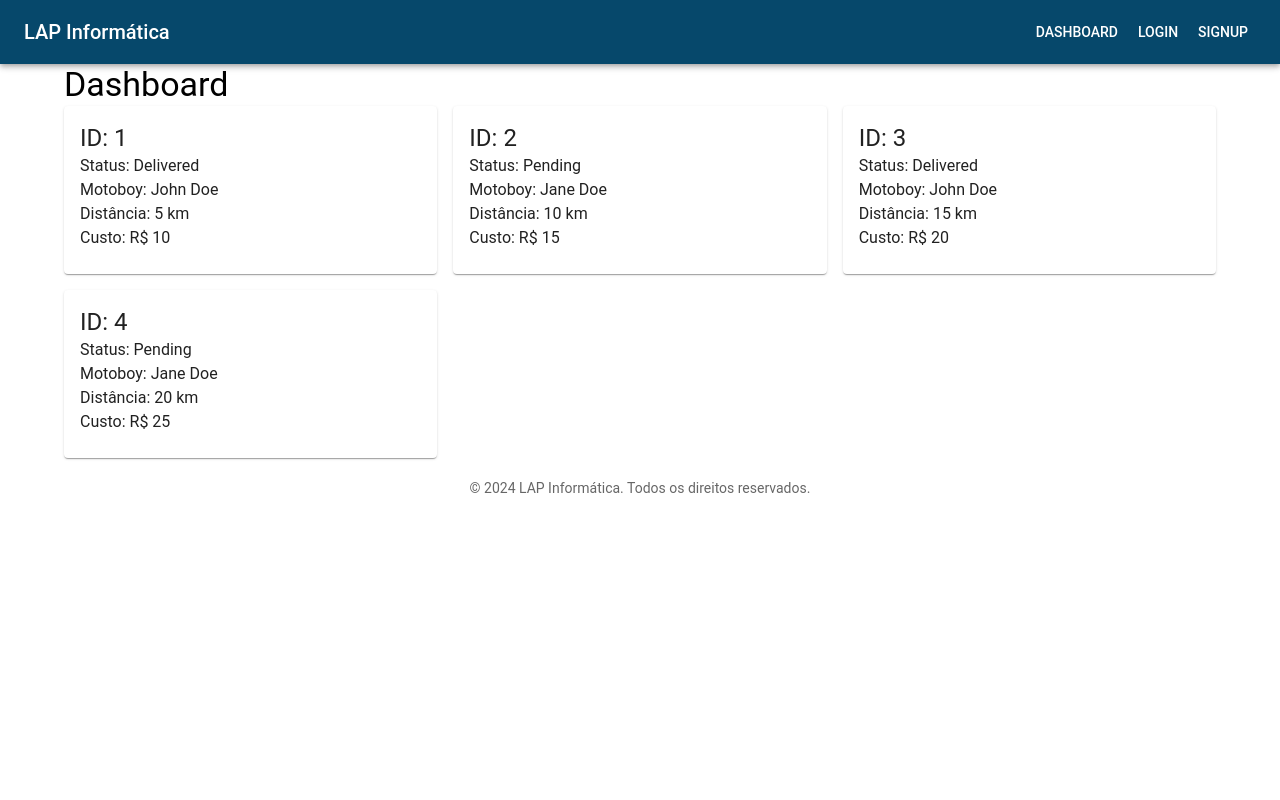
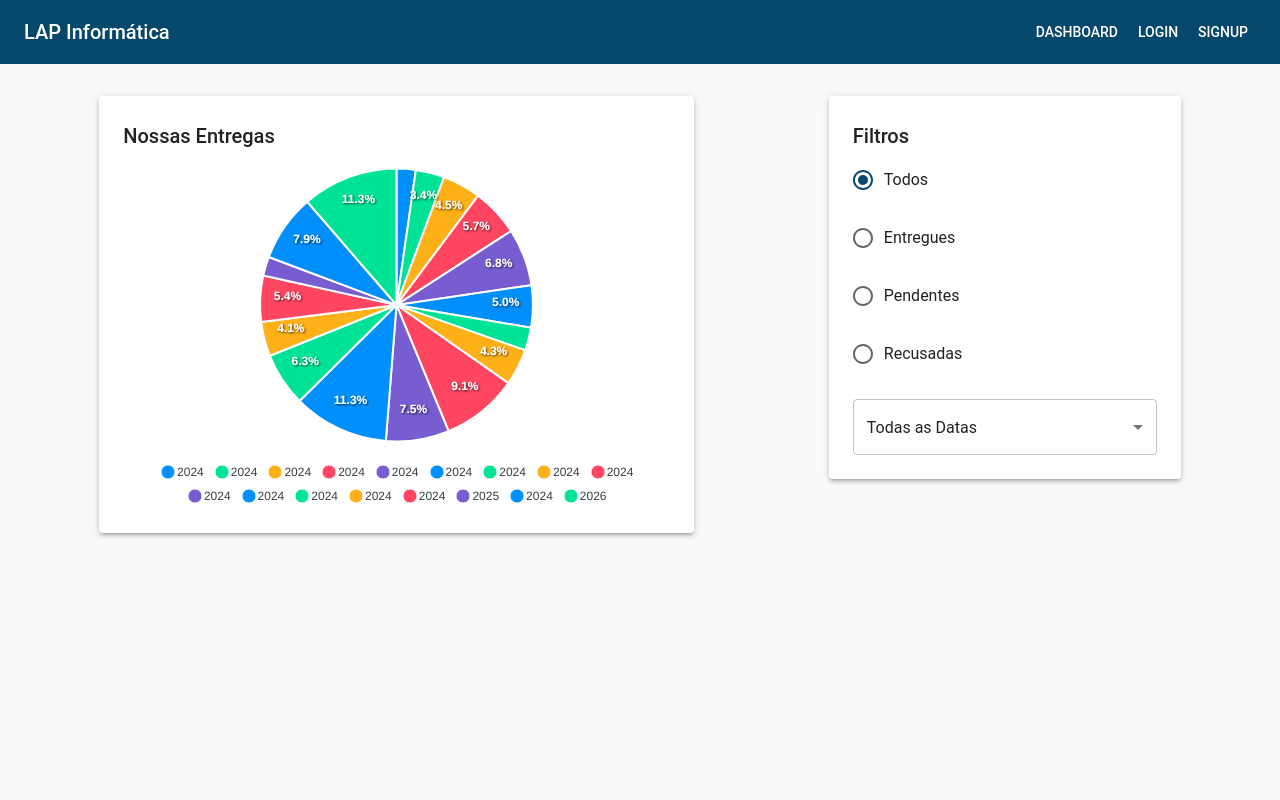
Before and after one commit to SSH-Transports/frontend, a React (Create React App) app: page /dashboard in a window 1280 px wide. Shown: the top 800 px of the page. Built offline with nearby package versions, Linux system fonts and the light colour scheme; no server answers.

Commit message:
✨ feat: Update mock delivery data and enhance Dashboard with filtering and charting features

```diff
--- a/src/data/deliveries.ts
+++ b/src/data/deliveries.ts
@@ -1,30 +1,138 @@
 export const deliveries_mock = [
   {
     id: '1',
-      status: 'Delivered',
+    status: 'Entregue',
     cost: 10,
     motoboy: 'John Doe',
     distance: 5,
+    date: '2024-08-20',
   },
   {
     id: '2',
-      status: 'Pending',
+    status: 'Pendente',
     cost: 15,
     motoboy: 'Jane Doe',
     distance: 10,
+    date: '2024-11-19',
   },
   {
     id: '3',
-      status: 'Delivered',
+    status: 'Entregue',
     cost: 20,
     motoboy: 'John Doe',
     distance: 15,
+    date: '2024-11-18',
   },
   {
     id: '4',
-      status: 'Pending',
+    status: 'Pendente',
     cost: 25,
     motoboy: 'Jane Doe',
     distance: 20,
-    }
+    date: '2024-11-17',
+  },
+  {
+    id: '5',
+    status: 'Entregue',
+    cost: 30,
+    motoboy: 'Sam Smith',
+    distance: 12,
+    date: '2024-11-23',
+  },
+  {
+    id: '6',
+    status: 'Entregue',
+    cost: 22,
+    motoboy: 'Chris Evans',
+    distance: 8,
+    date: '2024-11-10',
+  },
+  {
+    id: '7',
+    status: 'Recusada',
+    cost: 12,
+    motoboy: 'Mark Ruffalo',
+    distance: 6,
+    date: '2024-11-05',
+  },
+  {
+    id: '8',
+    status: 'Pendente',
+    cost: 19,
+    motoboy: 'Jane Doe',
+    distance: 14,
+    date: '2024-11-25',
+  },
+  {
+    id: '9',
+    status: 'Entregue',
+    cost: 40,
+    motoboy: 'Chris Hemsworth',
+    distance: 25,
+    date: '2024-11-22',
+  },
+  {
+    id: '10',
+    status: 'Entregue',
+    cost: 33,
+    motoboy: 'Robert Downey',
+    distance: 18,
+    date: '2024-11-03',
+  },
+  {
+    id: '11',
+    status: 'Pendente',
+    cost: 50,
+    motoboy: 'Scarlett Johansson',
+    distance: 30,
+    date: '2024-11-12',
+  },
+  {
+    id: '12',
+    status: 'Recusada',
+    cost: 28,
+    motoboy: 'Tom Hiddleston',
+    distance: 11,
+    date: '2024-11-07',
+  },
+  {
+    id: '13',
+    status: 'Entregue',
+    cost: 18,
+    motoboy: 'Chris Pratt',
+    distance: 9,
+    date: '2024-11-23',
+  },
+  {
+    id: '14',
+    status: 'Pendente',
+    cost: 24,
+    motoboy: 'Emma Stone',
+    distance: 15,
+    date: '2024-11-23',
+  },
+  {
+    id: '15',
+    status: 'Recusada',
+    cost: 10,
+    motoboy: 'Ryan Reynolds',
+    distance: 7,
+    date: '2025-11-30',
+  },
+  {
+    id: '16',
+    status: 'Entregue',
+    cost: 35,
+    motoboy: 'Gal Gadot',
+    distance: 20,
+    date: '2024-12-03',
+  },
+  {
+    id: '17',
+    status: 'Pendente',
+    cost: 50,
+    motoboy: 'Henry Cavill',
+    distance: 30,
+    date: '2026-11-22',
+  },
 ]
--- a/src/pages/Dashboard.tsx
+++ b/src/pages/Dashboard.tsx
@@ -1,24 +1,180 @@
-import React, { useEffect, useState } from 'react'
-import { Container, Typography } from '@mui/material'
-import DeliveryList from '../components/DeliveryList'
-import axios from 'axios'
-import { deliveries_mock } from '../data'
-const Dashboard: React.FC = () => {
-  const [deliveries, setDeliveries] = useState([])
+import React, { useState } from 'react'
+import Chart from 'react-apexcharts'
+import dayjs from 'dayjs'
+import {
+  Box,
+  Typography,
+  RadioGroup,
+  FormControlLabel,
+  Radio,
+  Paper,
+  MenuItem,
+  Select,
+} from '@mui/material'
+import { deliveries_mock } from '../data/deliveries'
 
-  useEffect(() => {
-    const fetchDeliveries = async () => {
-      const response = await axios.get('/deliveries')
-      setDeliveries(response.data)
+const getDateRange = (filter: string) => {
+  const now = new Date()
+  const start = new Date()
+  const end = new Date()
+
+  switch (filter) {
+    case 'Today':
+      start.setHours(0, 0, 0, 0)
+      end.setHours(23, 59, 59, 999)
+      break
+    case 'ThisWeek':
+      start.setDate(now.getDate() - now.getDay())
+      start.setHours(0, 0, 0, 0)
+      end.setDate(start.getDate() + 6)
+      end.setHours(23, 59, 59, 999)
+      break
+    case 'ThisMonth':
+      start.setDate(1)
+      start.setHours(0, 0, 0, 0)
+      end.setMonth(now.getMonth() + 1, 0)
+      end.setHours(23, 59, 59, 999)
+      break
+    case 'ThisYear':
+      start.setMonth(0, 1)
+      start.setHours(0, 0, 0, 0)
+      end.setMonth(11, 31)
+      end.setHours(23, 59, 59, 999)
+      break
+    default:
+      return null
+  }
+  return { start, end }
+}
+
+const Dashboard = () => {
+  const [statusFilter, setStatusFilter] = useState('Todos')
+  const [dateFilter, setDateFilter] = useState('Todas')
+
+  let filteredDeliveries = deliveries_mock.filter(d =>
+    statusFilter === 'Todos' ? true : d.status === statusFilter,
+  )
+
+  const range = getDateRange(dateFilter)
+  if (range) {
+    const start = dayjs(range.start)
+    const end = dayjs(range.end)
+
+    filteredDeliveries = filteredDeliveries.filter(d => {
+      const deliveryDate = dayjs(d.date)
+      const isOnTheRange =
+        deliveryDate.isAfter(start) && deliveryDate.isBefore(end)
+      const isToday =
+        deliveryDate.isSame(start, 'date') && deliveryDate.isSame(end, 'date')
+
+      return isOnTheRange || isToday
+    })
+  }
+
+  const groupedDeliveries = filteredDeliveries.reduce((acc, delivery) => {
+    const deliveryDate = dayjs(delivery.date)
+    const key = dateFilter === 'Today' ? deliveryDate.format('YYYY-MM-DD') : deliveryDate.format('YYYY-MM')
+
+    if (!acc[key]) {
+      acc[key] = []
     }
-    fetchDeliveries()
-  }, [])
+
+    acc[key].push(delivery)
+    return acc
+  }, {} as { [key: string]: typeof filteredDeliveries })
+
+
+  console.log(groupedDeliveries)
+
+  const chartData = {
+    series: filteredDeliveries.map(delivery => delivery.cost),
+    options: {
+      labels: filteredDeliveries.map(delivery => {
+        const labels = {
+          Today: delivery.id,
+          Todas: dayjs(delivery.date).format('YYYY'),
+          ThisWeek: dayjs(delivery.date).format('DD/MM'),
+          ThisMonth: dayjs(delivery.date).format('DD/MM'),
+          ThisYear: dayjs(delivery.date).format('MM'),
+        }[dateFilter]
+
+        if (!labels) return delivery.id
+
+        return labels
+      }),
+      legend: { position: 'bottom' as const },
+      chart: { type: 'pie' as const, toolbar: { show: false } },
+    },
+  }
 
   return (
-    <Container>
-      <Typography variant="h4">Dashboard</Typography>
-      <DeliveryList deliveries={deliveries_mock} />
-    </Container>
+    <Box
+      display="flex"
+      justifyContent="space-around"
+      alignItems="flex-start"
+      flexWrap="wrap"
+      sx={{ height: '100vh', bgcolor: '#f9f9f9', p: 4 }}
+    >
+      <Paper elevation={3} sx={{ width: '45%', p: 3 }}>
+        <Typography variant="h6" gutterBottom>
+          Nossas Entregas
+        </Typography>
+        {filteredDeliveries.length > 0 ? (
+          <Chart
+            options={chartData.options}
+            series={chartData.series}
+            type="pie"
+            height={350}
+          />
+        ) : (
+          <Typography color="textSecondary">
+            Nenhuma entrega encontrada.
+          </Typography>
+        )}
+      </Paper>
+
+      <Paper elevation={3} sx={{ width: '25%', p: 3, mt: { xs: 3, md: 0 } }}>
+        <Typography variant="h6" gutterBottom>
+          Filtros
+        </Typography>
+        <RadioGroup
+          value={statusFilter}
+          onChange={e => setStatusFilter(e.target.value)}
+          sx={{ display: 'flex', flexDirection: 'column', gap: 2 }}
+        >
+          <FormControlLabel value="Todos" control={<Radio />} label="Todos" />
+          <FormControlLabel
+            value="Entregue"
+            control={<Radio />}
+            label="Entregues"
+          />
+          <FormControlLabel
+            value="Pendente"
+            control={<Radio />}
+            label="Pendentes"
+          />
+          <FormControlLabel
+            value="Recusada"
+            control={<Radio />}
+            label="Recusadas"
+          />
+        </RadioGroup>
+
+        <Select
+          value={dateFilter}
+          onChange={e => setDateFilter(e.target.value)}
+          displayEmpty
+          fullWidth
+          sx={{ mt: 3 }}
+        >
+          <MenuItem value="Todas">Todas as Datas</MenuItem>
+          <MenuItem value="Today">Hoje</MenuItem>
+          <MenuItem value="ThisWeek">Esta Semana</MenuItem>
+          <MenuItem value="ThisMonth">Este Mês</MenuItem>
+          <MenuItem value="ThisYear">Este Ano</MenuItem>
+        </Select>
+      </Paper>
+    </Box>
   )
 }
 
```
Lines whose indentation alone changed are shown as unchanged.
